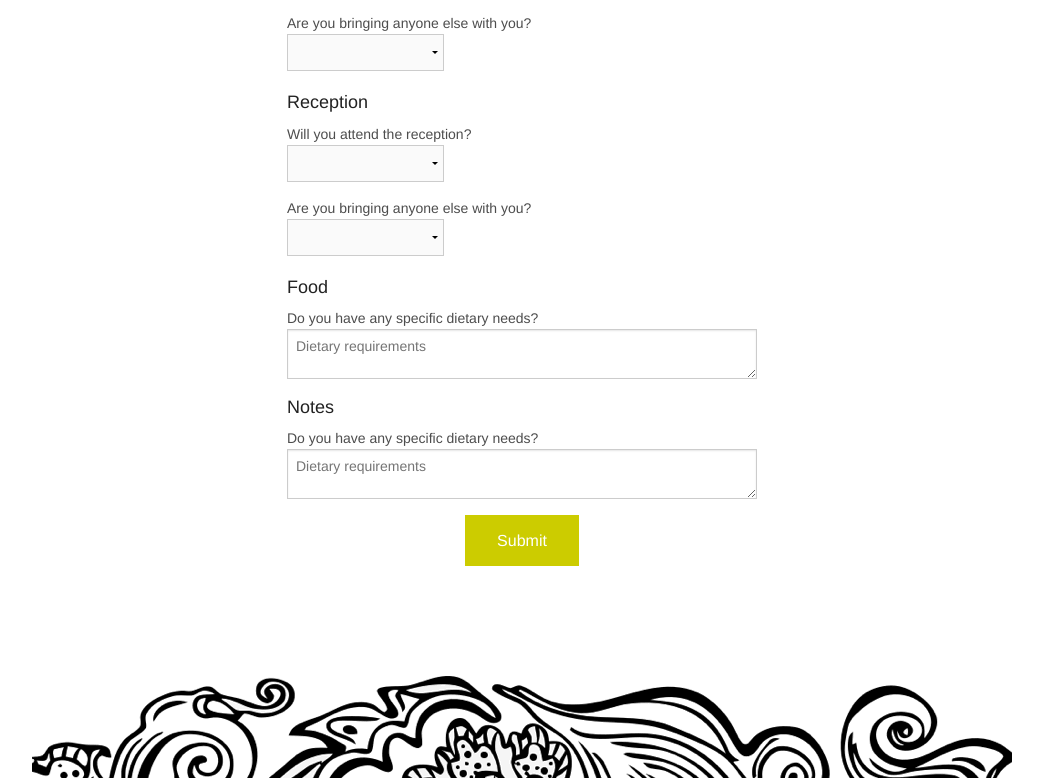
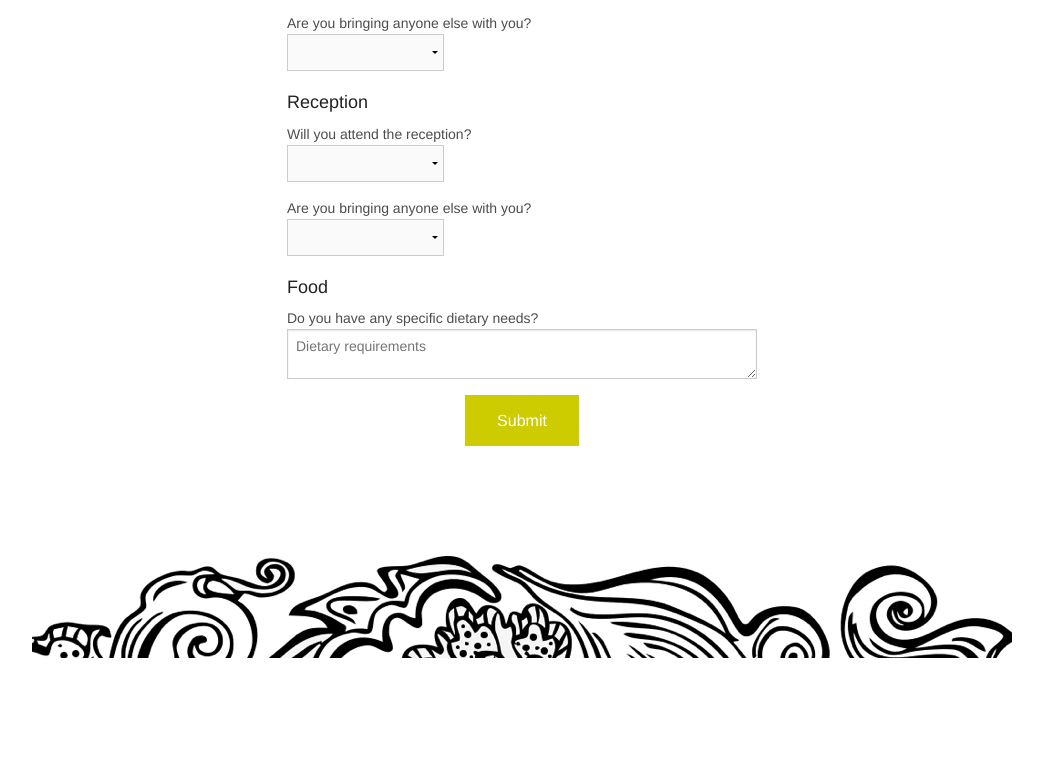
Before and after one commit to samandshany/samandshany.github.io, a website: page index.html in a window 1280 px wide. Shown: the part 3593-4371 px from the top of the page, without its empty margins (118-1161 px from the left). After the commit the page ends 4251 px from the top, so only its background shows below. Drawn offline with Linux system fonts and the light colour scheme.

Commit message:
Deleted some junk.

```diff
--- a/index.html
+++ b/index.html
@@ -150,15 +150,6 @@
 				</p>
 			</div>
 
-			<!--<div class="small-12 medium-6 large-4 columns">
-				<h4>What if I can't dance?</h4>
-				<p>
-					The best part is - you don't need to know how to dance! Everything happens in a group.
-					The band will explain every song, and we'll all be learning as we go.
-					If you're <em>really</em> worried, you can simply sit and enjoy watching.
-				</p>
-			</div>-->
-
 			<div class="small-12 medium-6 large-4 columns">
 				<h4>What should I wear?</h4>
 
@@ -267,10 +258,6 @@
 				<label>Do you have any specific dietary needs?</label>
 				<textarea placeholder="Dietary requirements" name="entry.706789004"></textarea>
 
-				<h5>Notes</h5>
-				<label>Do you have any specific dietary needs?</label>
-				<textarea placeholder="Dietary requirements" name="entry.706789004"></textarea>
-
 				<div class="center">
 					<button type="submit">Submit</button>
 				</div>
```
